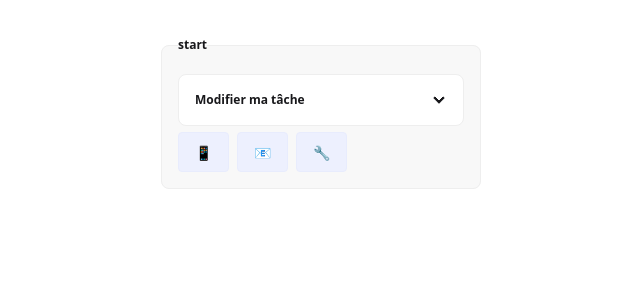
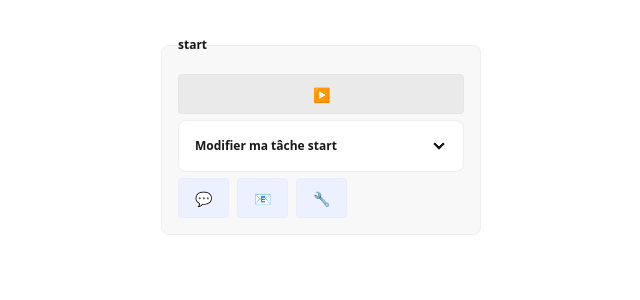
Before and after one commit to Nemetar/marketing-scenario, a Vue app: page / in a window 1280 px wide. Shown: the top 300 px of the page, without its empty margins (319-959 px from the left). Built offline with nearby package versions, Linux system fonts and the light colour scheme; the HTML template or start-up script is replaced by a standard one.

Commit message:
[+] prepare logs/simulation, create TaskCard and improve forms components

```diff
--- a/src/components/buttons/BaseButton.vue
+++ b/src/components/buttons/BaseButton.vue
@@ -1,14 +1,12 @@
 <script lang="ts" setup>
-import type { TaskType } from '@/models/tasks.model';
 defineProps<{
-  type: TaskType;
+  tooltip: string;
+  color?: string;
 }>();
 </script>
 
 <template>
-  <div class="tooltip" :data-tip="type">
-    <button class="btn btn-soft btn-primary">
-      <slot></slot>
-    </button>
-  </div>
+  <button class="tooltip btn btn-soft" :class="`btn-${color}`" :data-tip="tooltip">
+    <slot></slot>
+  </button>
 </template>
--- /dev/null
+++ b/src/components/cards/TaskCard.vue
@@ -0,0 +1,37 @@
+<script lang="ts" setup>
+import { useTasks } from '@/composables/tasks.composable';
+import type { Task } from '@/models/tasks.model';
+import BaseButton from '@/components/buttons/BaseButton.vue';
+import { useTasksStore } from '@/stores/tasks.store';
+
+const task = defineModel<Task>("task", { required: true });
+const parent = defineModel<Task>("parent", { required: true });
+
+const { createSubtask, deleteSubtask, isStartTask, getTaskIcon, getTaskFormComponent, getTaskAuthorizedSubtasks } = useTasks();
+const { runSimulation } = useTasksStore();
+</script>
+
+<template>
+  <div class="flex flex-col items-center gap-2  p-3 w-fit justify-between">
+    <fieldset class="fieldset bg-base-200 border-base-300 rounded-box w-xs border p-4">
+      <legend class="fieldset-legend">{{ task.name }}</legend>
+
+      <BaseButton v-if="isStartTask(task)" @click="runSimulation" tooltip="lancer" color="success">▶️
+      </BaseButton>
+
+      <component v-if="getTaskFormComponent(task.type)" :is="getTaskFormComponent(task.type)" v-model:task="task" />
+
+      <BaseButton v-if="!isStartTask(task)" @click="deleteSubtask({ parent, task })" tooltip="supprimer" color="error">
+        🗑️
+      </BaseButton>
+
+      <div class="flex gap-2">
+        <BaseButton v-for="authorizedSubtask in getTaskAuthorizedSubtasks(task)" :key="authorizedSubtask"
+          :tooltip="authorizedSubtask" color="primary" @click="createSubtask({ task, type: authorizedSubtask })"> {{
+            getTaskIcon(authorizedSubtask) }}
+        </BaseButton>
+      </div>
+    </fieldset>
+  </div>
+
+</template>
--- a/src/components/forms/BaseForm.vue
+++ b/src/components/forms/BaseForm.vue
@@ -9,11 +9,11 @@ const isOpen = ref(false);
 <template>
   <div class="collapse collapse-arrow bg-base-100 border-base-300 border">
     <input type="checkbox" v-model="isOpen" />
-    <div class="collapse-title font-semibold">Modifier ma tâche</div>
+    <div class="collapse-title font-semibold">Modifier ma tâche {{ task.type }}</div>
 
     <div class="collapse-content">
       <legend class="fieldset-legend">Nom</legend>
-      <input type="text" class="input w-full" placeholder="My awesome email task" v-model="task.name" />
+      <input type="text" class="input w-full" placeholder="Nom de la tâche" v-model="task.name" />
       <slot></slot>
     </div>
   </div>
--- a/src/components/nodes/TaskNode.vue
+++ b/src/components/nodes/TaskNode.vue
@@ -1,36 +1,23 @@
 <script lang="ts" setup>
 import { useTasks } from '@/composables/tasks.composable';
 import type { Task } from '@/models/tasks.model';
+import TaskCard from '@/components/cards/TaskCard.vue';
 
 const task = defineModel<Task>("task", { required: true });
 const parent = defineModel<Task>("parent", { required: true });
 
-const { createSubtask, deleteSubtask, hasSubtasks, getTaskAuthorizedSubtasks, showDeleteAction, getTaskIcon, getTaskFormComponent } = useTasks();
+const { hasSubtasks } = useTasks();
 
 </script>
 
 <template>
   <div class="flex flex-col items-center gap-6">
-
-    <div class="flex flex-col items-center gap-2  p-3 w-fit justify-between">
-      <fieldset class="fieldset bg-base-200 border-base-300 rounded-box w-xs border p-4">
-        <legend class="fieldset-legend">{{ task.name }}</legend>
-        <component v-if="getTaskFormComponent(task.type)" :is="getTaskFormComponent(task.type)" v-model:task="task" />
-        <button v-if="showDeleteAction(task)" class="btn btn-soft btn-error" @click="deleteSubtask({ parent, task })">
-          🗑️
-        </button>
-        <div class="flex gap-2">
-          <button class="btn btn-soft btn-primary" v-for="authorizedSubtask in getTaskAuthorizedSubtasks(task)"
-            :key="authorizedSubtask" @click="createSubtask({ task, type: authorizedSubtask })"> {{
-              getTaskIcon(authorizedSubtask) }}
-          </button>
-        </div>
-      </fieldset>
-    </div>
+    <TaskCard v-model:task="task" v-model:parent="parent" />
 
     <div v-if="hasSubtasks(task)" class="flex justify-center gap-8 w-full">
       <div class="flex justify-center gap-32 pt-6">
-        <TaskNode v-for="subTask in task.subTasks" :key="subTask.id" v-model:parent="task" :task="subTask" />
+        <TaskNode v-for="(subTask, index) in task.subTasks" :key="subTask.id" v-model:parent="task"
+          v-model:task="task.subTasks[index]" />
       </div>
     </div>
   </div>
--- /dev/null
+++ b/src/composables/simulation.composable.ts
@@ -0,0 +1,18 @@
+import type { SimulationContext } from '@/models/simulation.model';
+import type { Task } from '@/models/tasks.model';
+
+export const useSimulation = () => {
+  const simulateTask = async (task: Task, logs: SimulationContext): Promise<boolean> => {
+    console.log(`Simulating task: ${task.name} (${task.type})`);
+    console.log('logs context:', logs);
+    return await new Promise((resolve) => resolve(true));
+  };
+
+  const startSimulation = (task: Task, logs: SimulationContext) => {
+    console.log('Simulation started');
+    simulateTask(task, logs);
+    console.log('Simulation ended');
+  };
+
+  return { startSimulation };
+};
--- a/src/composables/tasks.composable.ts
+++ b/src/composables/tasks.composable.ts
@@ -1,5 +1,4 @@
 import type { Task, TaskType } from '@/models/tasks.model';
-import { generateId } from '@/utils/id';
 
 import EmailForm from '@/components/forms/EmailForm.vue';
 import BaseForm from '@/components/forms/BaseForm.vue';
@@ -7,19 +6,60 @@ import SmsForm from '@/components/forms/SmsForm.vue';
 import CustomForm from '@/components/forms/CustomForm.vue';
 
 export const useTasks = () => {
+  const createBaseTask = (type: TaskType) => ({
+    id: crypto.randomUUID(),
+    type,
+    name: type,
+    subTasks: [] as Task[],
+  });
+
+  const createEmailTask = () => ({
+    ...createBaseTask('email'),
+    diffusionListId: '',
+    subject: '',
+    body: '',
+  });
+
+  const createSmsTask = () => ({
+    ...createBaseTask('sms'),
+    diffusionListId: '',
+    message: '',
+  });
+
+  const createCustomTask = () => ({
+    ...createBaseTask('custom'),
+    diffusionListId: '',
+    tasks: [] as Task[],
+  });
+
   const createTask = (type: TaskType): Task => {
-    return {
-      id: generateId(),
-      type,
-      name: type,
-      subTasks: [] as Task[],
-      tasks: [],
-    };
+    switch (type) {
+      case 'start':
+        return createBaseTask('start');
+      case 'end':
+        return createBaseTask('end');
+      case 'onSuccess':
+        return createBaseTask('onSuccess');
+      case 'onFailure':
+        return createBaseTask('onFailure');
+      case 'email':
+        return createEmailTask();
+      case 'sms':
+        return createSmsTask();
+      case 'custom':
+        return createCustomTask();
+      default:
+        return createBaseTask('end');
+    }
   };
 
   const createSubtask = ({ task, type }: { task: Task; type: TaskType }) => {
     const newTask = createTask(type);
-    task.subTasks.push(newTask);
+    if (type === 'end') {
+      task.subTasks = [newTask];
+    } else {
+      task.subTasks.push(newTask);
+    }
   };
 
   const deleteSubtask = ({ parent, task }: { parent: Task; task: Task }) => {
@@ -45,26 +85,10 @@ export const useTasks = () => {
     return task.type === 'end';
   };
 
-  const showDeleteAction = (task: Task) => {
-    return !isStartTask(task) || isEndTask(task) || hasEndSubtask(task);
-  };
-
-  const updateTaskField = (task: Task, field: keyof Task, value: unknown) => {
-    if (field === 'type' && typeof value === 'string') {
-      task.type = value as TaskType;
-    } else if (field === 'name' && typeof value === 'string') {
-      task.name = value;
-    } else if (field === 'subTasks' && Array.isArray(value)) {
-      task.subTasks = value as Task[];
-    } else if (field === 'id' && typeof value === 'string') {
-      task.id = value;
-    }
-  };
-
   const getTaskIcon = (type: TaskType): string => {
     const icons: Record<TaskType, string> = {
       start: '🚀',
-      sms: '📱',
+      sms: '💬',
       email: '📧',
       custom: '🔧',
       end: '🏁',
@@ -109,13 +133,11 @@ export const useTasks = () => {
     createTask,
     createSubtask,
     deleteSubtask,
-    updateTaskField,
 
     isStartTask,
     isEndTask,
     hasSubtasks,
     hasEndSubtask,
-    showDeleteAction,
 
     getTaskIcon,
     getTaskAuthorizedSubtasks,
--- a/src/models/tasks.model.ts
+++ b/src/models/tasks.model.ts
@@ -7,7 +7,6 @@ export interface BaseTask {
   type: TaskType;
   name: string;
   subTasks: Task[];
-  icon?: string;
 }
 
 export interface StartTask extends BaseTask {
@@ -18,6 +17,12 @@ export interface EndTask extends BaseTask {
   type: 'end';
 }
 
+export interface SuccessTask extends BaseTask {
+  type: 'onSuccess';
+}
+export interface FailureTask extends BaseTask {
+  type: 'onFailure';
+}
 export interface EmailTask extends BaseTask {
   type: 'email';
   diffusionListId: string;
@@ -34,7 +39,15 @@ export interface SmsTask extends BaseTask {
 export interface CustomTask extends BaseTask {
   type: 'custom';
   diffusionListId: string;
-  tasks: Task[];
+  customTasks: Task[];
 }
 
-export type Task = StartTask | EndTask | EmailTask | SmsTask | CustomTask | BaseTask;
+export type Task =
+  | StartTask
+  | EndTask
+  | EmailTask
+  | SmsTask
+  | CustomTask
+  | SuccessTask
+  | FailureTask
+  | BaseTask;
--- /dev/null
+++ b/src/stores/logs.store.ts
@@ -0,0 +1,27 @@
+import type { Status } from '@/models/tasks.model';
+import { defineStore } from 'pinia';
+import { reactive, ref } from 'vue';
+
+export const useLogsStore = defineStore('logs', () => {
+  const status = reactive<Record<string, Status>>({});
+  const logs = ref<string[]>([]);
+
+  const addLog = (log: string) => {
+    logs.value.push(log);
+  };
+
+  const setStatus = (id: string, logStatus: Status) => {
+    status[id] = logStatus;
+  };
+
+  const getStatus = (id: string): Status => {
+    return status[id] ?? 'idle';
+  };
+
+  const clearLogs = () => {
+    logs.value = [];
+    for (const id in status) delete status[id];
+  };
+
+  return { logs, status, addLog, setStatus, getStatus, clearLogs };
+});
--- a/src/stores/tasks.store.ts
+++ b/src/stores/tasks.store.ts
@@ -1,9 +1,17 @@
 import { reactive } from 'vue';
 import { defineStore } from 'pinia';
 import { useTasks } from '@/composables/tasks.composable';
+import { useLogsStore } from './logs.store';
 
 export const useTasksStore = defineStore('tasks', () => {
-  const tasks = useTasks();
-  const tasksFlow = reactive(tasks.createTask('start'));
-  return { tasksFlow };
+  const { clearLogs } = useLogsStore();
+  const { createTask } = useTasks();
+  const tasksFlow = reactive(createTask('start'));
+
+  const runSimulation = async () => {
+    clearLogs();
+    console.log('Simulation started');
+  };
+
+  return { tasksFlow, runSimulation };
 });
--- a/src/utils/id.ts
+++ /dev/null
@@ -1,5 +0,0 @@
-const generateId = (): string => {
-  return Math.random().toString(36).substr(2, 9);
-};
-
-export { generateId };
```
Also changed, not shown: src/components/forms/CustomForm.vue (+5 -5 lines), src/models/simulation.model.ts (added, +7 -0 lines).
